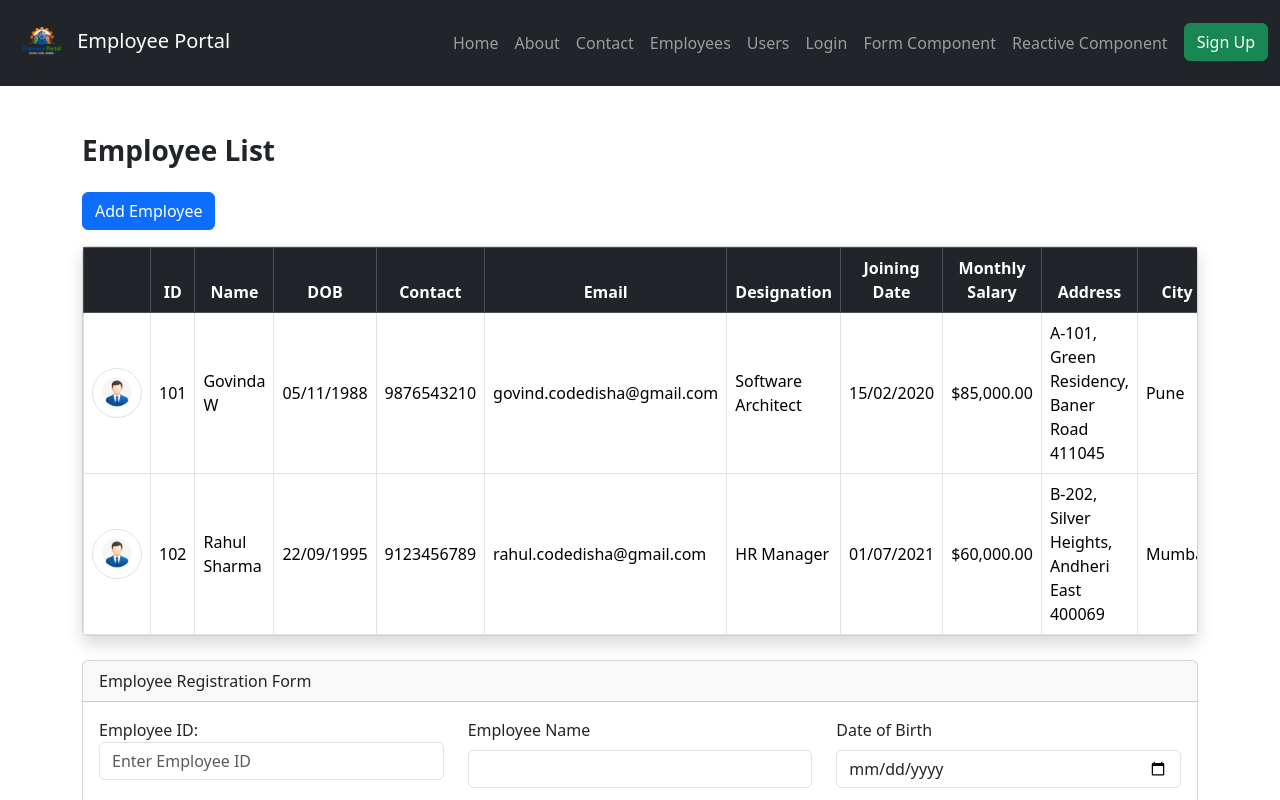
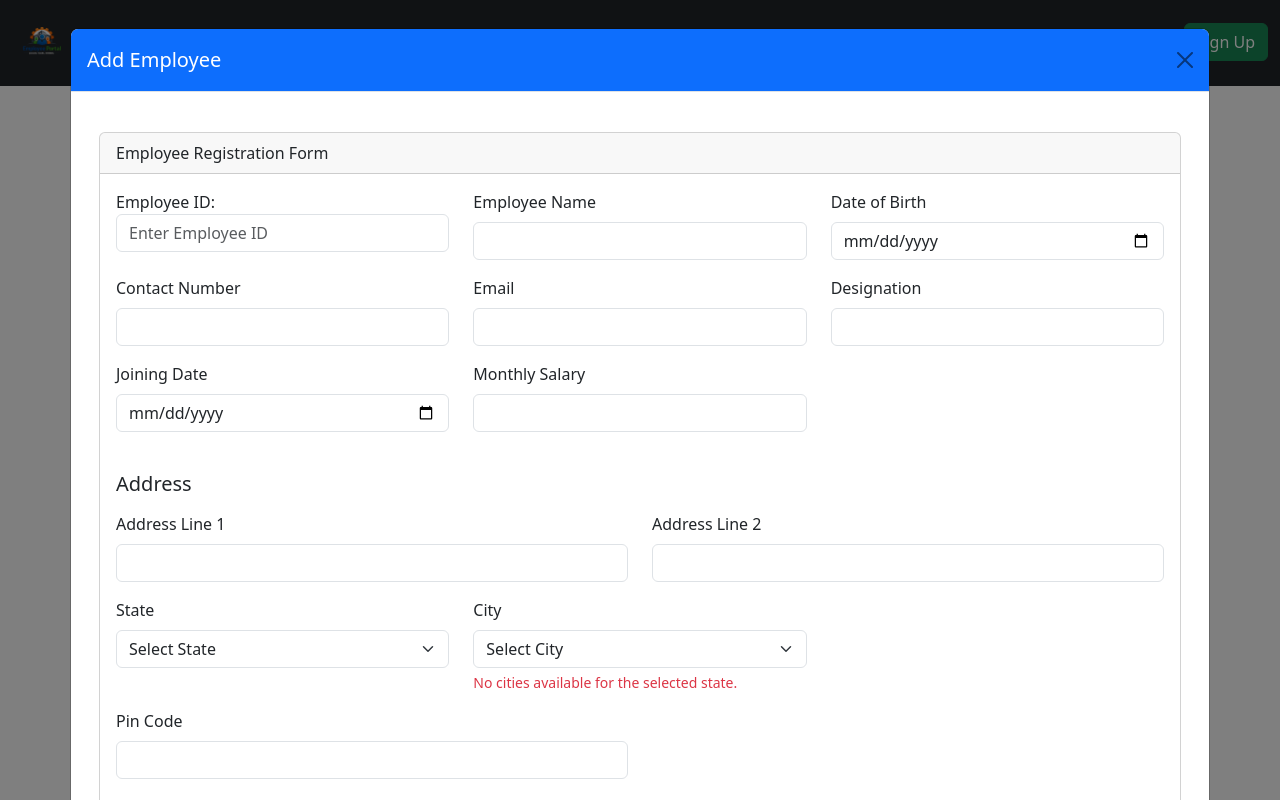
Before and after one commit to govindcodedisha-bit/employee-portal, an Angular app: page /employee-management in a window 1280 px wide. Both pictures are taken after a click on the button "Add Employee". Shown: the top 800 px of the page. Built offline with nearby package versions, Linux system fonts and the light colour scheme.

Commit message:
Implemented employee add and update feature with Modal popup.

```diff
--- a/package.json
+++ b/package.json
@@ -34,6 +34,7 @@
     "@angular/ssr": "^21.1.2",
     "@popperjs/core": "^2.11.8",
     "bootstrap": "^5.3.8",
+    "bootstrap-icons": "^1.13.1",
     "express": "^5.1.0",
     "rxjs": "~7.8.0",
     "tslib": "^2.3.0"
--- a/src/app/models/employee.model.ts
+++ b/src/app/models/employee.model.ts
@@ -7,6 +7,7 @@ export interface Employee {
     designation?: string;            // Optional
     joiningDate?: Date;            // Optional
     monthlySalary?: number | null;
+    skills?: string[];
     address: {
         addressline1?: string;           // Optional
         addressline2?: string;
--- a/src/app/pages/employee-management/employee-management.html
+++ b/src/app/pages/employee-management/employee-management.html
@@ -18,6 +18,7 @@
                         <th>Designation</th>
                         <th>Joining Date</th>
                         <th>Monthly Salary</th>
+                        <th>Skills</th>
                         <th>Address</th>
                         <th>City</th>
                         <th>State</th>
@@ -44,6 +45,7 @@
 
                         <!-- Currency Pipe -->
                         <td>{{ emp.monthlySalary | currency:'USD':'symbol' }}</td>
+                        <td> {{ emp.skills?.join(', ') }}</td>
                         <!-- Full Address -->
                         <td>
                             {{ emp.address.addressline1 }},
@@ -53,7 +55,7 @@
                         <td>{{ emp.address.city }}</td>
                         <td>{{ emp.address.state }}</td>
                         <td class="text-center">
-                             <div class="d-flex justify-content-center align-items-center gap-2">
+                            <div class="d-flex justify-content-center align-items-center gap-2">
                                 <button class="btn btn-sm btn-warning me-2" (click)="editEmployee(emp)">
                                     <i class="bi bi-pencil-square"></i> Edit
                                 </button>
@@ -80,6 +82,33 @@
         </div>
     </div>
 </div>
-<app-reactive-employee-form (saveEmployee)="addEmployee($event)" [employeeData]="selectedEmployee">
+@if(showFormModal){
+<div class="modal-backdrop fade show"></div>
 
-</app-reactive-employee-form> >
+<div class="modal d-block" tabindex="-1">
+    <div class="modal-dialog modal-xl">
+        <div class="modal-content">
+
+            <div class="modal-header bg-primary text-white">
+                <h5 class="modal-title">
+                    {{ selectedEmployee ? 'Edit Employee' : 'Add Employee' }}
+                </h5>
+                <button type="button" class="btn-close" data-bs-dismiss="modal" aria-label="Close"
+                    (click)="closeFormModal()"></button>
+            </div>
+
+            <div class="modal-body">
+                <app-reactive-employee-form (saveEmployee)="saveEmployee($event)" [employeeData]="selectedEmployee">
+                </app-reactive-employee-form>
+            </div>
+
+            <div class="modal-footer">
+                <button class="btn btn-secondary" (click)="closeFormModal()">
+                    Close
+                </button>
+            </div>
+
+        </div>
+    </div>
+</div>
+}
--- a/src/app/pages/employee-management/employee-management.ts
+++ b/src/app/pages/employee-management/employee-management.ts
@@ -10,6 +10,7 @@ import { ReactiveEmployeeForm } from '../reactive-employee-form/reactive-employe
 })
 export class EmployeeManagement {
   selectedEmployee: Employee | null = null;
+  showFormModal = false
   employees: Employee[] = [
     {
       employeeId: 101,
@@ -17,7 +18,7 @@ export class EmployeeManagement {
       dateOfBirth: new Date(1988, 10, 5),
       contactNumber: '9876543210',
       email: 'govind.codedisha@gmail.com',
-
+      skills: ['Angular', 'TypeScript', 'Node.js'],
       address: {
         addressline1: 'A-101, Green Residency',
         addressline2: 'Baner Road',
@@ -36,6 +37,7 @@ export class EmployeeManagement {
       dateOfBirth: new Date(1995, 8, 22),
       contactNumber: '9123456789',
       email: 'rahul.codedisha@gmail.com',
+      skills: undefined,
       address: {
         addressline1: 'B-202, Silver Heights',
         addressline2: 'Andheri East',
@@ -50,17 +52,32 @@ export class EmployeeManagement {
     }
   ];
 
-  addEmployee(emp: Employee) {
-    this.employees = [...this.employees, emp];
+  saveEmployee(emp: Employee) {
+    const index = this.employees.findIndex(e => e.employeeId === emp.employeeId);
+    emp.employeeImage = 'assets/images/default-user.png'; // Set default image for new employee
+    if (index !== -1) {
+      const updatedEmployees = [...this.employees];
+      updatedEmployees[index] = emp;
+      this.employees = updatedEmployees;
+    } else {
+      this.employees = [...this.employees, emp];
+    }
+    this.showFormModal = false;
   }
 
   openForm() {
+    this.showFormModal = true
+    this.selectedEmployee = null; // Clear selected employee for new entry
+  }
 
+  closeFormModal() {
+    this.showFormModal = false;
+    this.selectedEmployee = null; // Clear selected employee when closing modal
   }
 
   editEmployee(emp: Employee) {
-
     this.selectedEmployee = emp;
+    this.showFormModal = true;
   }
 
 }
--- a/src/app/pages/reactive-employee-form/reactive-employee-form.ts
+++ b/src/app/pages/reactive-employee-form/reactive-employee-form.ts
@@ -76,17 +76,42 @@ export class ReactiveEmployeeForm {
   }
 
   ngOnChanges(changes: SimpleChanges) {
-    if(changes['employeeData'] && this.employeeData) {
-      this.employeeForm.patchValue(this.employeeData);
+    if (changes['employeeData'] && this.employeeData) {
+      const formattedData = {
+        ...this.employeeData,
+        dateOfBirth: this.formatDate(this.employeeData.dateOfBirth), // Format for input[type="date"]
+        joiningDate:  this.formatDate(this.employeeData.joiningDate)
+      };
+
+      this.employeeForm.patchValue(formattedData);
+      this.setSkills(this.employeeData.skills); // Set skills in FormArray
+
     }
   }
+
+  formatDate(date: any) {
+    if (!date) return '';
+    return new Date(date).toISOString().substring(0, 10);
+  }
+
   ngOnInit() {
     this.employeeForm.get('address.state')?.valueChanges.subscribe((state) => {
       this.cities = this.cityMap[state] || [];
       this.employeeForm.get('address.city')?.reset();
     });
   }
+private clearSkills() {
+    while (this.skills.length) {
+      this.skills.removeAt(0);
+    }
+  }
 
+  private setSkills(skills: string[] = []) {
+    this.clearSkills();
+    skills.forEach(skill =>
+      this.skills.push(this.fb.control(skill, Validators.required)));
+
+  }
   checkInvalidControls() {
     const invalid = [];
     const controls = this.employeeForm.controls;
```
Also changed, not shown: 1 other file (tests, documents, lock files or other folders).
